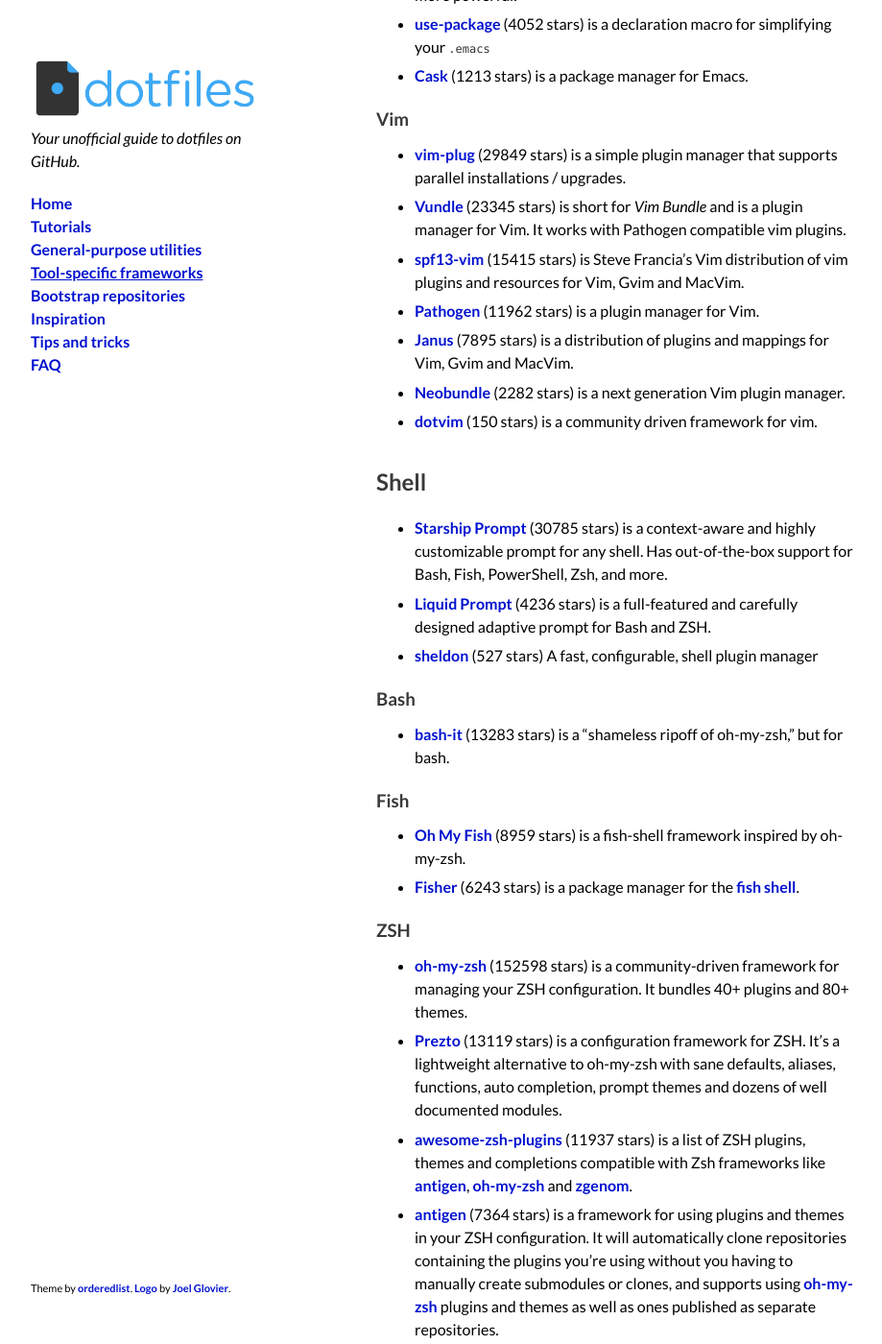
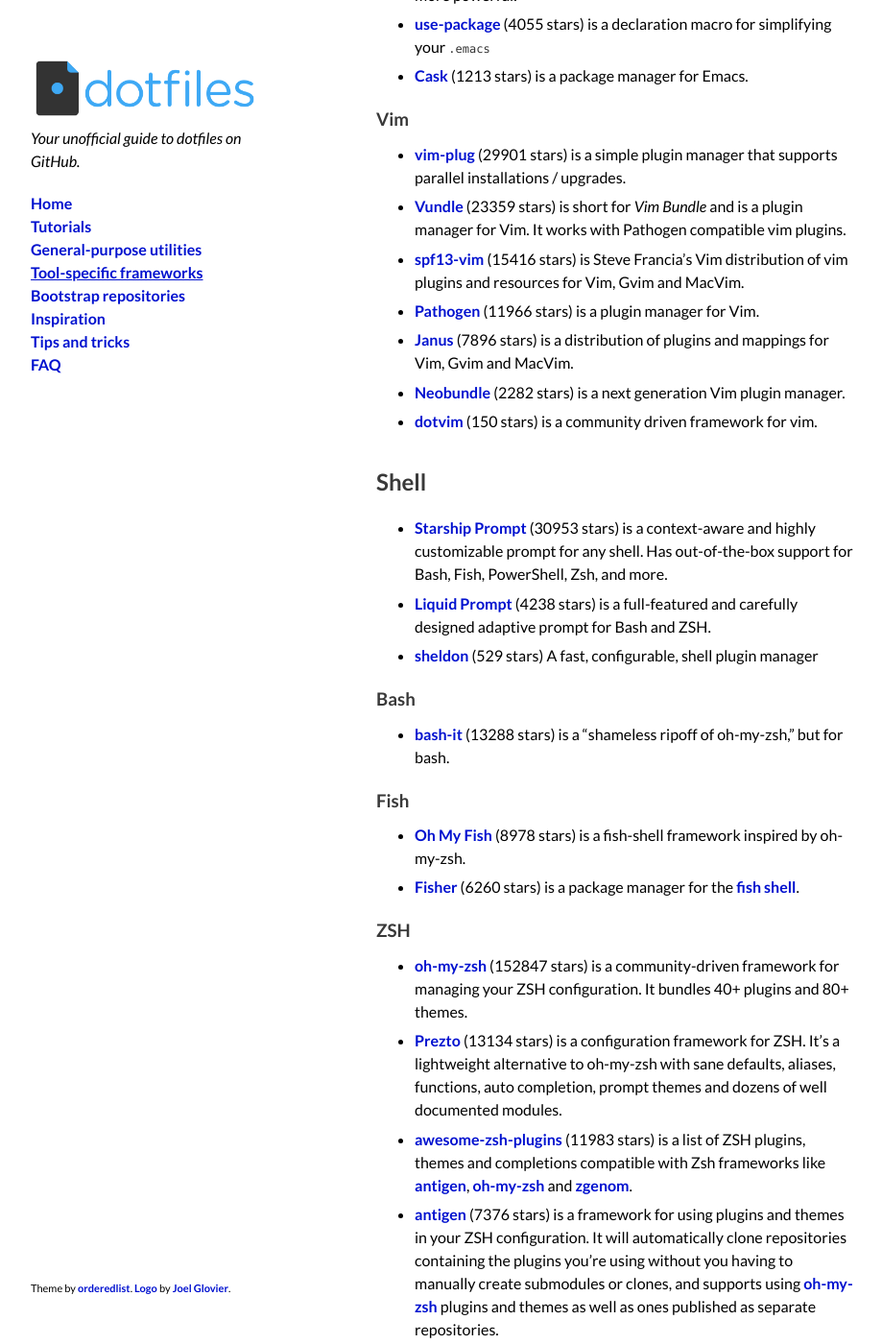
Before and after one commit to dotfiles/dotfiles.github.com, a Jekyll site: the page built from frameworks.md, in a window 1280 px wide and 1400 px high, scrolled down 512 px. Shown: the whole window at 96% size, without its empty margins (178-1097 px from the left). Built offline with Jekyll 4.4.1, drawn with Linux system fonts in a browser that asks for light colours; comment, search, counter and statistics services are not loaded; some of the changed text lies outside the part shown.

Commit message:
Update star counts

```diff
--- a/_data/bootstrap.yml
+++ b/_data/bootstrap.yml
@@ -1,13 +1,13 @@
-- forks: 1852
+- forks: 1855
   name: thoughtbot/dotfiles
   notes: A base set of configs, plugins, scripts, and aliases for vim, tmux, git,
     ruby, and zsh.
-  stars: 7456
+  stars: 7460
   url: https://github.com/thoughtbot/dotfiles
 - forks: 365
   name: dotphiles
   notes: A community driven framework of dotfiles, for the usual terminal apps and
     shells, designed to work across multiple platforms and degrade for older versions
     of software or OS, allowing you to use the same settings on all your machines.
-  stars: 726
+  stars: 727
   url: https://github.com/dotphiles/dotphiles
--- a/_data/frameworks.yml
+++ b/_data/frameworks.yml
@@ -2,14 +2,14 @@
   forks: 440
   name: Liquid Prompt
   notes: is a full-featured and carefully designed adaptive prompt for Bash and ZSH.
-  stars: 4236
+  stars: 4238
   url: https://github.com/nojhan/liquidprompt
 - category: Shell
-  forks: 1291
+  forks: 1300
   name: Starship Prompt
   notes: is a context-aware and highly customizable prompt for any shell. Has out-of-the-box
     support for Bash, Fish, PowerShell, Zsh, and more.
-  stars: 30785
+  stars: 30953
   url: https://github.com/starship/starship
 - category: Shell
   forks: 1
@@ -23,21 +23,21 @@
   forks: 2279
   name: bash-it
   notes: is a "shameless ripoff of oh-my-zsh," but for bash.
-  stars: 13283
+  stars: 13288
   subcategory: Bash
   url: https://github.com/Bash-it/bash-it
 - category: Shell
-  forks: 257
+  forks: 256
   name: Fisher
   notes: is a package manager for the [fish shell](https://fishshell.com).
-  stars: 6243
+  stars: 6260
   subcategory: Fish
   url: https://github.com/jorgebucaran/fisher
 - category: Shell
-  forks: 801
+  forks: 802
   name: Oh My Fish
   notes: is a fish-shell framework inspired by oh-my-zsh.
-  stars: 8959
+  stars: 8978
   subcategory: Fish
   url: https://github.com/oh-my-fish/oh-my-fish
 - category: Shell
@@ -64,7 +64,7 @@
     will automatically clone repositories containing the plugins you're using without
     you having to manually create submodules or clones, and supports using [oh-my-zsh](https://github.com/robbyrussell/oh-my-zsh)
     plugins and themes as well as ones published as separate repositories.
-  stars: 7364
+  stars: 7376
   subcategory: ZSH
   url: https://github.com/zsh-users/antigen
 - category: Shell
@@ -78,20 +78,20 @@
   subcategory: ZSH
   url: https://github.com/dotphiles/dotzsh
 - category: Shell
-  forks: 24767
+  forks: 24801
   name: oh-my-zsh
   notes: is a community-driven framework for managing your ZSH configuration. It bundles
     40+ plugins and 80+ themes.
-  stars: 152598
+  stars: 152847
   subcategory: ZSH
   url: https://github.com/robbyrussell/oh-my-zsh
 - category: Shell
-  forks: 4486
+  forks: 4490
   name: Prezto
   notes: is a configuration framework for ZSH. It's a lightweight alternative to oh-my-zsh
     with sane defaults, aliases, functions, auto completion, prompt themes and dozens
     of well documented modules.
-  stars: 13119
+  stars: 13134
   subcategory: ZSH
   url: https://github.com/sorin-ionescu/prezto
 - category: Shell
@@ -140,20 +140,20 @@
   subcategory: ZSH
   url: https://github.com/tarjoilija/zgen
 - category: Shell
-  forks: 224
+  forks: 225
   name: zplug
   notes: is a next-generation plugin manager for ZSH. There is more to a ZSH plugin
     manager than increasing its speed. Also, there is nothing that zplug cannnot do.
-  stars: 5259
+  stars: 5265
   subcategory: ZSH
   url: https://github.com/zplug/zplug
 - category: Shell
-  forks: 486
+  forks: 485
   name: awesome-zsh-plugins
   notes: is a list of ZSH plugins, themes and completions compatible with Zsh frameworks
     like [antigen](https://github.com/zsh-users/antigen), [oh-my-zsh](https://github.com/robbyrussell/oh-my-zsh)
     and [zgenom](https://github.com/jandamm/zgenom).
-  stars: 11937
+  stars: 11983
   subcategory: ZSH
   url: https://github.com/unixorn/awesome-zsh-plugins
 - category: Shell
@@ -163,7 +163,7 @@
     setup, a starter list of plugins, the [zsh-users/zsh-completions](https://github.com/zsh-users/zsh-completions)
     collection, and the [powerlevel10k](https://github.com/romkatv/powerlevel10k)
     theme.
-  stars: 595
+  stars: 597
   subcategory: ZSH
   url: https://github.com/unixorn/zsh-quickstart-kit
 - category: Editors
@@ -174,33 +174,33 @@
   subcategory: Emacs
   url: https://github.com/cask/cask
 - category: Editors
-  forks: 1848
+  forks: 1850
   name: Prelude
   notes: is an enhanced Emacs 24 distribution that should make your experience with
     Emacs both more pleasant and more powerful.
-  stars: 4901
+  stars: 4903
   subcategory: Emacs
   url: https://github.com/bbatsov/prelude
 - category: Editors
-  forks: 2819
+  forks: 2823
   name: Doom Emacs
   notes: is an Emacs framework for the stubborn martian hacker.
-  stars: 15480
+  stars: 15531
   subcategory: Emacs
   url: https://github.com/hlissner/doom-emacs
 - category: Editors
-  forks: 4936
+  forks: 4938
   name: Spacemacs
   notes: is a Emacs 24 distribution that builds on Evil-mode with ports of popular
     Vim plugins to closer emulate a Vim environment.
-  stars: 22635
+  stars: 22645
   subcategory: Emacs
   url: https://github.com/syl20bnr/spacemacs
 - category: Editors
-  forks: 253
+  forks: 255
   name: use-package
   notes: is a declaration macro for simplifying your `.emacs`
-  stars: 4052
+  stars: 4055
   subcategory: Emacs
   url: https://github.com/jwiegley/use-package
 - category: Editors
@@ -211,10 +211,10 @@
   subcategory: Vim
   url: https://github.com/dotphiles/dotvim
 - category: Editors
-  forks: 834
+  forks: 833
   name: Janus
   notes: is a distribution of plugins and mappings for Vim, Gvim and MacVim.
-  stars: 7895
+  stars: 7896
   subcategory: Vim
   url: https://github.com/carlhuda/janus
 - category: Editors
@@ -225,38 +225,38 @@
   subcategory: Vim
   url: https://github.com/Shougo/neobundle.vim
 - category: Editors
-  forks: 1219
+  forks: 1218
   name: Pathogen
   notes: is a plugin manager for Vim.
-  stars: 11962
+  stars: 11966
   subcategory: Vim
   url: https://github.com/tpope/vim-pathogen
 - category: Editors
-  forks: 3744
+  forks: 3743
   name: spf13-vim
   notes: is Steve Francia's Vim distribution of vim plugins and resources for Vim,
     Gvim and MacVim.
-  stars: 15415
+  stars: 15416
   subcategory: Vim
   url: https://github.com/spf13/spf13-vim
 - category: Editors
-  forks: 1842
+  forks: 1841
   name: vim-plug
   notes: is a simple plugin manager that supports parallel installations / upgrades.
-  stars: 29849
+  stars: 29901
   subcategory: Vim
   url: https://github.com/junegunn/vim-plug
 - category: Editors
-  forks: 2570
+  forks: 2567
   name: Vundle
   notes: is short for _Vim Bundle_ and is a plugin manager for Vim. It works with
     Pathogen compatible vim plugins.
-  stars: 23345
+  stars: 23359
   subcategory: Vim
   url: https://github.com/VundleVim/Vundle.vim
 - category: Shell
   forks: 12
   name: sheldon
   notes: A fast, configurable, shell plugin manager
-  stars: 527
+  stars: 529
   url: https://github.com/rossmacarthur/sheldon
```
Also changed, not shown: _data/inspiration.yml (+29 -29 lines), _data/utilities.yml (+14 -14 lines).
